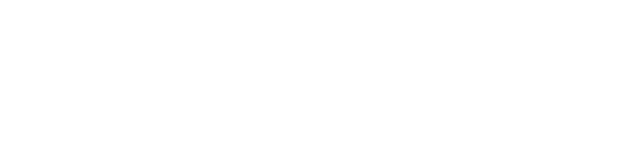
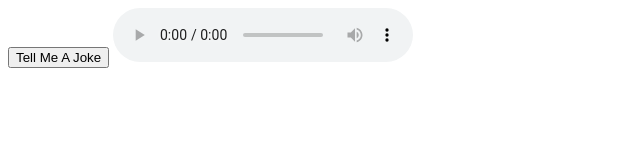
Before and after one commit to jonathanbaggott82/JokeTeller, a plain HTML site: page index.html in a window 1280 px wide. Shown: the whole page, without its empty margins (0-640 px from the left). Drawn offline with Linux system fonts and the light colour scheme.

Commit message:
added basic controls to page

```diff
--- a/index.html
+++ b/index.html
@@ -3,12 +3,16 @@
 <head>
     <meta charset="UTF-8">
     <meta name="viewport" content="width=device-width, initial-scale=1.0">
-    <title>Template</title>
+    <title>Joke Teller</title>
     <link rel="icon" type="image/png" href="favicon.png">
     <link rel="stylesheet" href="https://cdnjs.cloudflare.com/ajax/libs/font-awesome/5.10.2/css/all.min.css"/>
     <link rel="stylesheet" href="style.css">
 </head>
 <body>
+    <div class="container">
+        <button id="button">Tell Me A Joke</button>
+        <audio id="audio" controls></audio>
+    </div>
     <!-- Script -->
     <script src="script.js"></script>
 </body>
```
